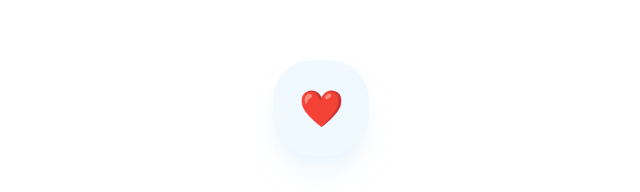
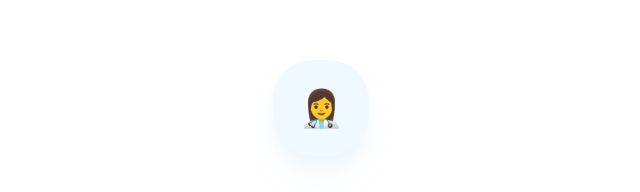
Before and after one commit to kanchavs/office-pharma-system-1.3, a React (Create React App) app: page / in a window 1280 px wide. Shown: the part 115-307 px from the top of the page, without its empty margins (319-959 px from the left). Built offline with nearby package versions, Linux system fonts and the light colour scheme.

Commit message:
Update App.js

```diff
--- a/src/App.js
+++ b/src/App.js
@@ -200,7 +200,7 @@ export default function App() {
   if (!isConfirmed && !isAdmin) {
     return (
       <div className="min-h-screen bg-white flex flex-col items-center justify-center p-8 text-center">
-        <div className="w-24 h-24 bg-sky-50 rounded-[2.5rem] mx-auto mb-8 flex items-center justify-center shadow-xl shadow-sky-100/50 text-4xl">❤️</div>
+        <div className="w-24 h-24 bg-sky-50 rounded-[2.5rem] mx-auto mb-8 flex items-center justify-center shadow-xl shadow-sky-100/50 text-4xl">👩‍⚕️</div>
         <h1 className="text-4xl font-extrabold text-slate-900 mb-3 tracking-tight">Office Pharma</h1>
         <p className="text-slate-400 font-bold text-xs mb-12 uppercase tracking-[0.2em]">Inventory System</p>
         <div className="space-y-4 w-full max-w-sm">
@@ -258,7 +258,7 @@ export default function App() {
           <div className="space-y-6">
             <div className="flex gap-3">
               <input type="text" placeholder="🔍 ค้นหาชื่อยาหรือประเภท..." className="w-full h-14 bg-white border border-slate-100 p-4 rounded-2xl text-base font-bold text-slate-700 outline-none shadow-sm focus:ring-4 focus:ring-sky-50 transition-all" value={searchTerm} onChange={(e) => setSearchTerm(e.target.value)} />
-              <button onClick={() => setIsAdmin(true)} className="w-14 h-14 bg-white border border-slate-100 rounded-2xl flex items-center justify-center text-slate-400 shadow-sm">⚙️</button>
+              <button onClick={() => setIsAdmin(true)} className="w-14 h-14 bg-white border border-slate-100 rounded-2xl flex items-center justify-center text-slate-400 shadow-sm">📂</button>
             </div>
             <div className="grid gap-4">
               {medicineMaster.length > 0 ? (
```
